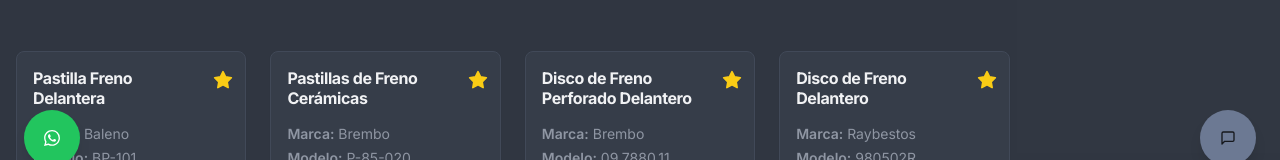
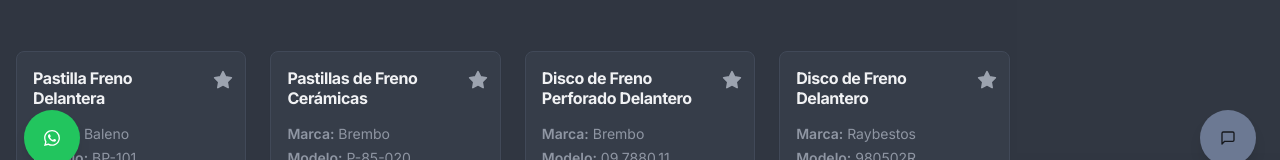
Before and after one commit to marce1404/TIENDA-FRENOS, a Next.js app: page / in a window 1280 px wide. Shown: the part 610-770 px from the top of the page. Built offline with nearby package versions, Linux system fonts and the light colour scheme.

Commit message:
color dris

```diff
--- a/src/components/ProductCard.tsx
+++ b/src/components/ProductCard.tsx
@@ -29,7 +29,7 @@ export function ProductCard({ product }: ProductCardProps) {
           </CardTitle>
           {product.isFeatured && (
               <div className="absolute top-3 right-3">
-                  <Star className="h-5 w-5 flex-shrink-0 fill-yellow-400 text-yellow-400" />
+                  <Star className="h-5 w-5 flex-shrink-0 fill-gray-400 text-gray-400" />
               </div>
           )}
       </CardHeader>
```
